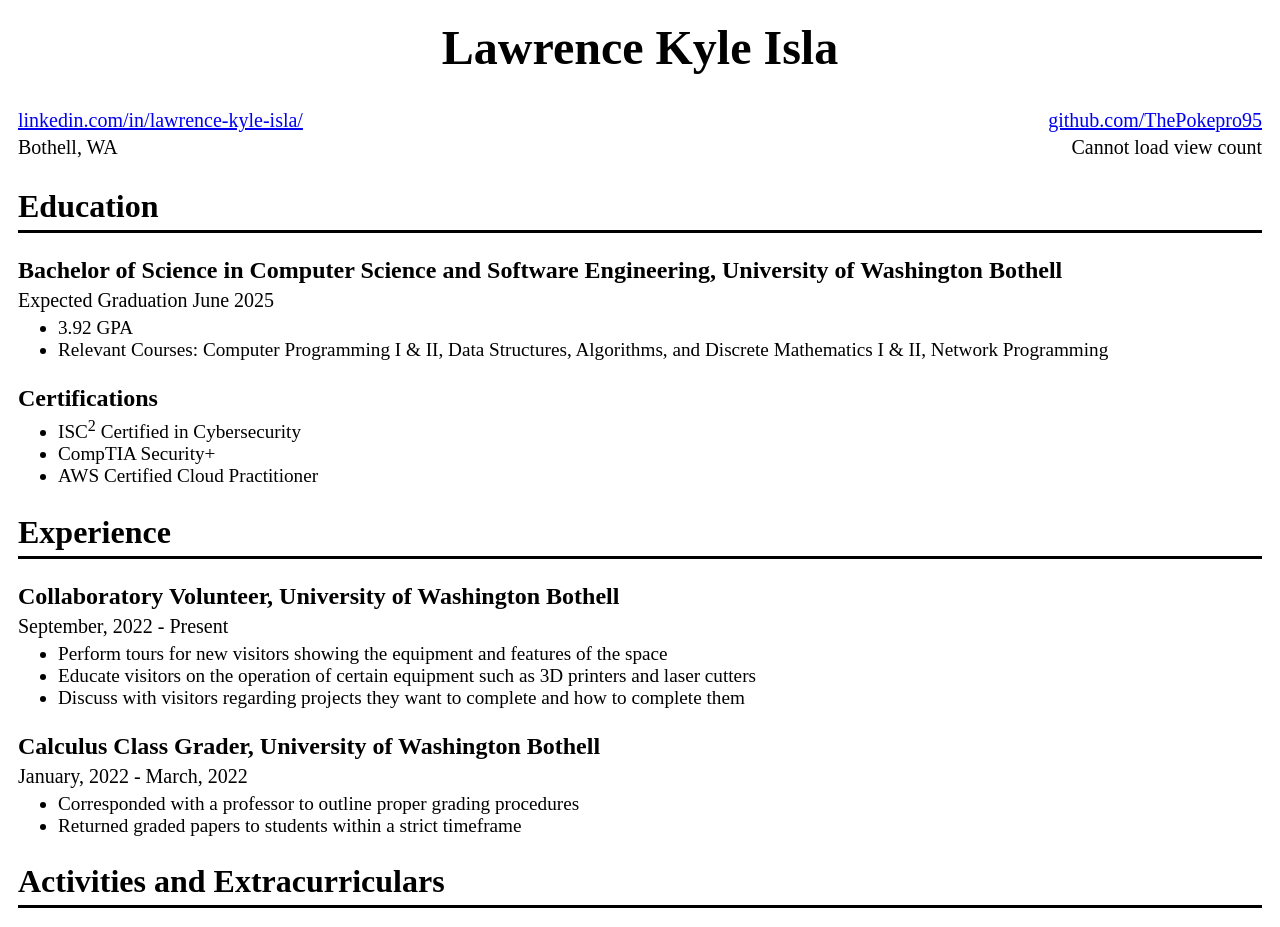
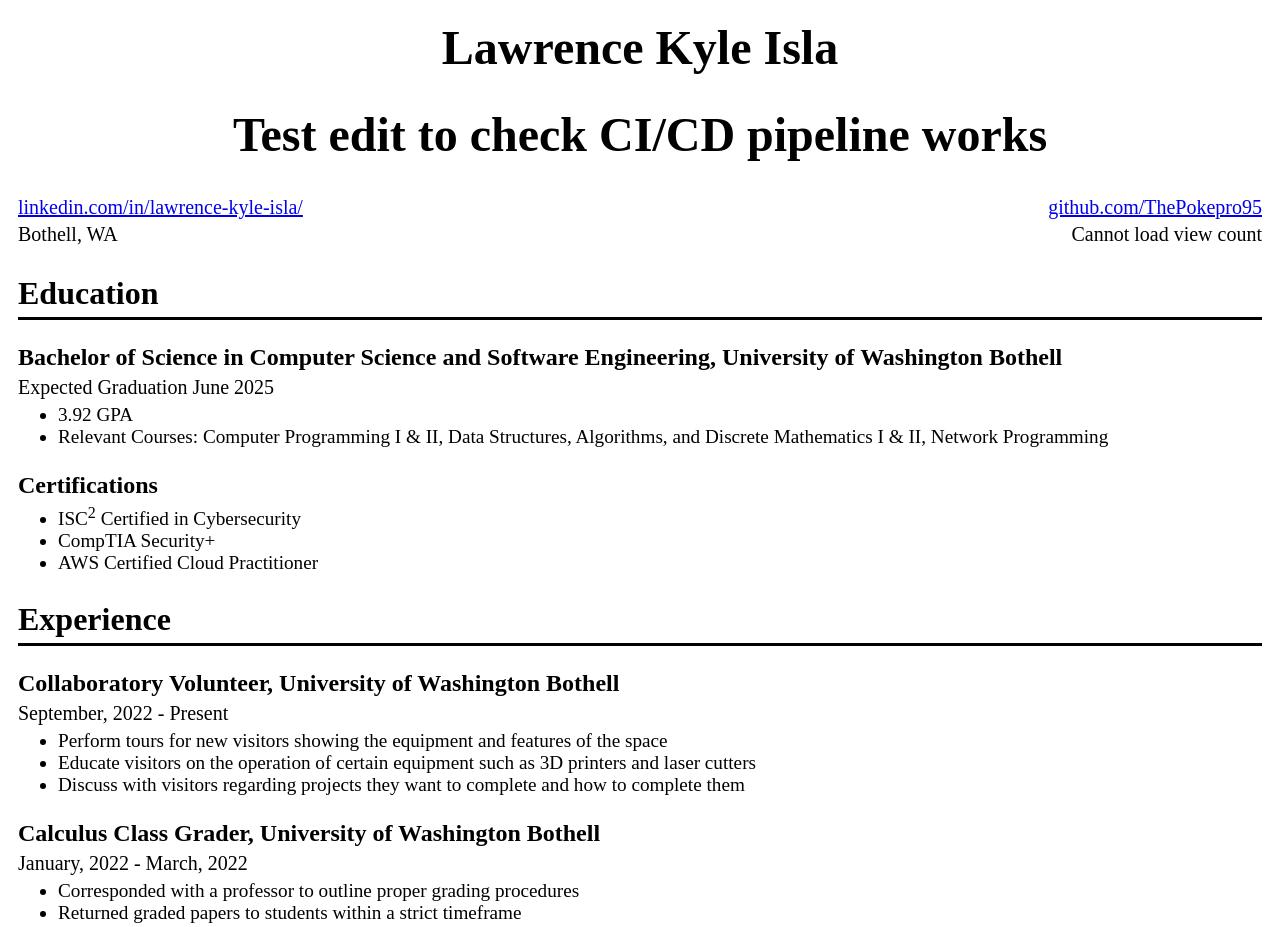
Before and after one commit to ThePokepro95/aws-cloud-resume-challenge, a plain HTML site: page website/index.html in a window 1280 px wide. Shown: the top 927 px of the page. Drawn offline with Linux system fonts and the light colour scheme; no server answers.

Commit message:
check if ci/cd pipeline works

```diff
--- a/website/index.html
+++ b/website/index.html
@@ -6,6 +6,7 @@
 
   <body>
     <h1>Lawrence Kyle Isla</h1>
+	<h1>Test edit to check CI/CD pipeline works</h1>
 
 		<div class="belowname">
 			<div class="line">
```
